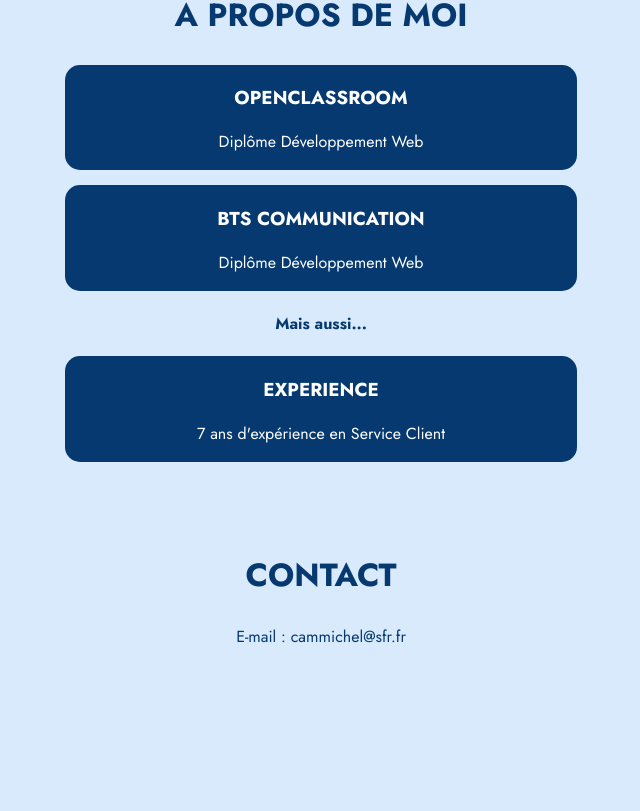
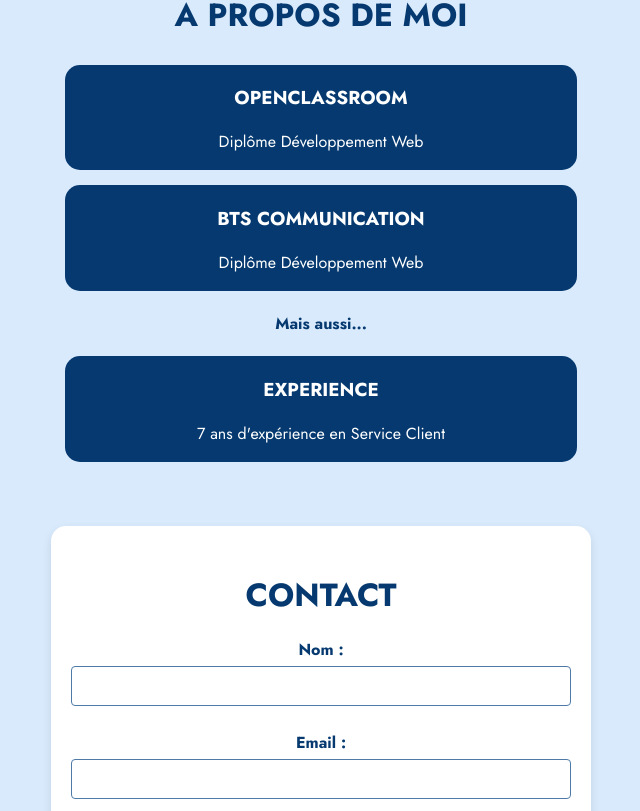
Before and after one commit to CamilleMichel69/Portfolio_1stVersion_ReactJS, a React (Vite) app in the folder Portfolio/: page / in a window 1280 px wide. Shown: the part 1986-2797 px from the top of the page, without its empty margins (319-959 px from the left). Built offline with nearby package versions, Linux system fonts and the light colour scheme.

Commit message:
Création formulaire contact

```diff
--- a/Portfolio/src/components/contact.jsx
+++ b/Portfolio/src/components/contact.jsx
@@ -1,16 +1,93 @@
-import '../style/components/contact.scss';
+import { useState } from "react";
+import emailjs from "emailjs-com";
+import "../style/components/contact.scss";
 
 const Contact = () => {
-    return (
-        <section id="contact" className='contact'>
-            <div>
-                <h2>CONTACT</h2>
-                <div>
-                    <p>E-mail : cammichel@sfr.fr</p>
-                </div>
-            </div>
-        </section>
-    )
+  const [formData, setFormData] = useState({
+    name: "",
+    email: "",
+    message: "",
+  });
+
+  const [successMessage, setSuccessMessage] = useState("");
+
+  const handleChange = (e) => {
+    const { name, value } = e.target;
+    setFormData({ ...formData, [name]: value });
+  };
+
+  const handleSubmit = (e) => {
+    e.preventDefault();
+
+    // Vous envoyez les données du formulaire à EmailJS avec les noms des variables qui correspondent à celles définies dans votre template
+    const templateParams = {
+      from_name: formData.name,
+      from_email: formData.email,  // L'adresse e-mail de la personne qui soumet le formulaire
+      message: formData.message,
+    };
+
+    emailjs
+      .send(
+        "service_zh1a7ul",  // Votre ID de service EmailJS
+        "template_cp0rsbc",  // Votre ID de template EmailJS
+        templateParams,  // Les données que vous voulez envoyer à EmailJS
+        "bqYdXovBltjP2pF_6"  // Votre clé API publique EmailJS
+      )
+      .then(
+        (response) => {
+          console.log("SUCCESS!", response.status, response.text);
+          setSuccessMessage("Votre message a été envoyé avec succès !");
+          setFormData({ name: "", email: "", message: "" });
+        },
+        (err) => {
+          console.error("FAILED...", err);
+        }
+      );
+  };
+
+  return (
+    <div id="contact" className="contact-form-container">
+      <h2>CONTACT</h2>
+      {successMessage && <p className="success-message">{successMessage}</p>}
+      <form onSubmit={handleSubmit} className="contact-form">
+        <label htmlFor="name">Nom :</label>
+        <input
+          type="text"
+          id="name"
+          name="name"
+          value={formData.name}
+          onChange={handleChange}
+          required
+        />
+
+        <label htmlFor="email">Email :</label>
+        <input
+          type="email"
+          id="email"
+          name="email"
+          value={formData.email}
+          onChange={handleChange}
+          required
+        />
+
+        <label htmlFor="message">Message :</label>
+        <textarea
+          id="message"
+          name="message"
+          value={formData.message}
+          onChange={handleChange}
+          rows="5"
+          required
+        ></textarea>
+
+        <div>
+        <button type="submit" className="submit-button">
+          Envoyer
+        </button>
+        </div>
+      </form>
+    </div>
+  );
 };
 
 export default Contact;
--- a/Portfolio/src/style/components/contact.scss
+++ b/Portfolio/src/style/components/contact.scss
@@ -1,3 +1,52 @@
-.contact {
-    height: 40vh;
-}
+.contact-form-container {
+    width: 500px;
+    margin: 0 auto;
+    padding: 20px;
+    background: white;
+    border-radius: 15px;
+    box-shadow: 0 4px 10px rgba(0, 0, 0, 0.1);
+
+    h2 {
+      text-align: center;
+      margin-bottom: 20px;
+    }
+
+    .success-message {
+      color: green;
+      text-align: center;
+      margin-bottom: 20px;
+    }
+
+    .contact-form {
+      display: flex;
+      flex-direction: column;
+
+      label {
+        margin-bottom: 5px;
+        font-weight: bold;
+      }
+
+      input,
+      textarea {
+        margin-bottom: 25px;
+        padding: 10px;
+        border: 1px solid #4e7aa8;
+        border-radius: 4px;
+        font-size: 16px;
+      }
+
+      .submit-button {
+        padding: 10px 45px;
+        background: #05396f;
+        color: #fff;
+        border: none;
+        border-radius: 20px;
+        cursor: pointer;
+        font-size: 16px;
+
+        &:hover {
+          background: #0056b3;
+        }
+      }
+    }
+  }
--- a/Portfolio/src/style/components/footer.scss
+++ b/Portfolio/src/style/components/footer.scss
@@ -1,5 +1,5 @@
 .footer {
     display: flex;
     justify-content: center;
-    margin: 20px 0;
+    margin: 100px 0 20px;
 }
--- a/Portfolio/src/style/components/skills.scss
+++ b/Portfolio/src/style/components/skills.scss
@@ -21,7 +21,7 @@
 
     .skills-card {
         background-color: #05396f;
-        color: #d8eafc;
+        color: white;
         border-radius: 20px;
         padding: 1.5rem;
         text-align: center;
@@ -44,7 +44,7 @@
         }
 
         .skill-bubble {
-            background-color: #d8eafc;
+            background-color: white;
             color: #05396f;
             padding: 0.4rem 0.8rem;
             border-radius: 20px;
--- a/package.json
+++ b/package.json
@@ -3,6 +3,7 @@
     "@fortawesome/free-brands-svg-icons": "^6.6.0",
     "@fortawesome/free-solid-svg-icons": "^6.6.0",
     "@fortawesome/react-fontawesome": "^0.2.2",
+    "emailjs-com": "^3.2.0",
     "framer-motion": "^11.11.11",
     "prop-types": "^15.8.1",
     "react-modal": "^3.16.1"
```
Also changed, not shown: 1 other file (tests, documents, lock files or other folders).
